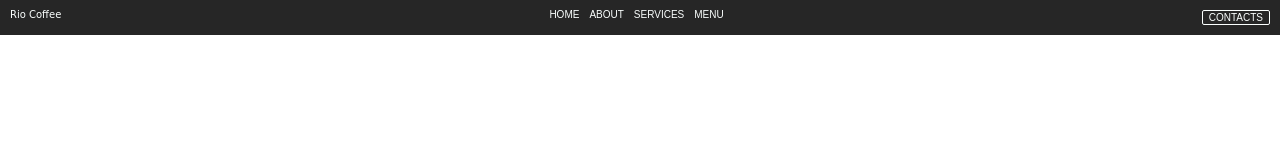
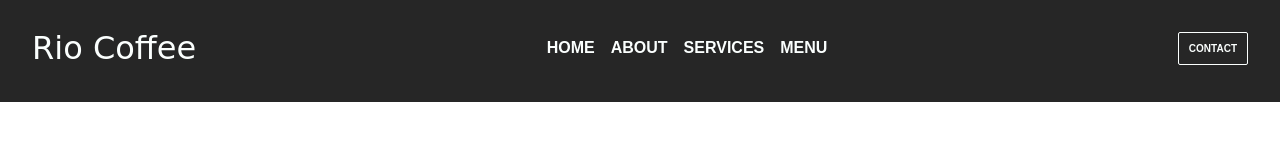
Before and after one commit to DimaForostenko/homework_header_rio_coffee, a plain HTML site: page index.html in a window 1280 px wide. Drawn offline with Linux system fonts and the light colour scheme.

Commit message:
'add regulation margin and padding'

```diff
--- a/assets/style.css
+++ b/assets/style.css
@@ -1,15 +1,15 @@
 :root{
-  font-size: 10px;
-
+  box-sizing:border-box;
 }
 *{
+
   text-decoration: none;
   color:#fbfffe;
 
-
 }
 .header{
-  padding: 1em;
+  box-sizing:border-box;
+  padding: 2em ;
   display: flex;
   justify-content: space-between;
   flex-wrap: wrap;
@@ -17,26 +17,33 @@
 }
 .logo{
  font-family:cursive ;
- font-size: 10px;
+ font-size: 32px;
+
 }
 .nav{
   font-family:sans-serif ;
+  font-weight: 700;
 }
 .nav-list{
+  margin: 0.5em 0 0.5em 0;
   display: flex;
   align-self: start;
   list-style: none;
-  font-size: 10px;
+
   text-transform: uppercase;
 
 }
-.nav-list-item{
+.nav-list-item+.nav-list-item{
   margin-left: 1em;
 }
 .btn{
-
+  margin: 0 0 0.5em 0;
+  box-sizing: border-box;
+  padding: 10px;
   border: 1px solid #fbfffe;
   border-radius: 2px;
+  font-size: 10px;
+  font-weight: 700;
   color: #fbfffe;
   background-color:#262626;
   text-transform: uppercase;
--- a/index.html
+++ b/index.html
@@ -24,7 +24,7 @@
         </li>
       </ul>
     </nav>
-    <button class="btn"><a href="" class="link-contact"></a>contacts</button>
+    <button class="btn"><a href="" class="link-contact"></a>contact</button>
   </header>
 </body>
 </html>
```
